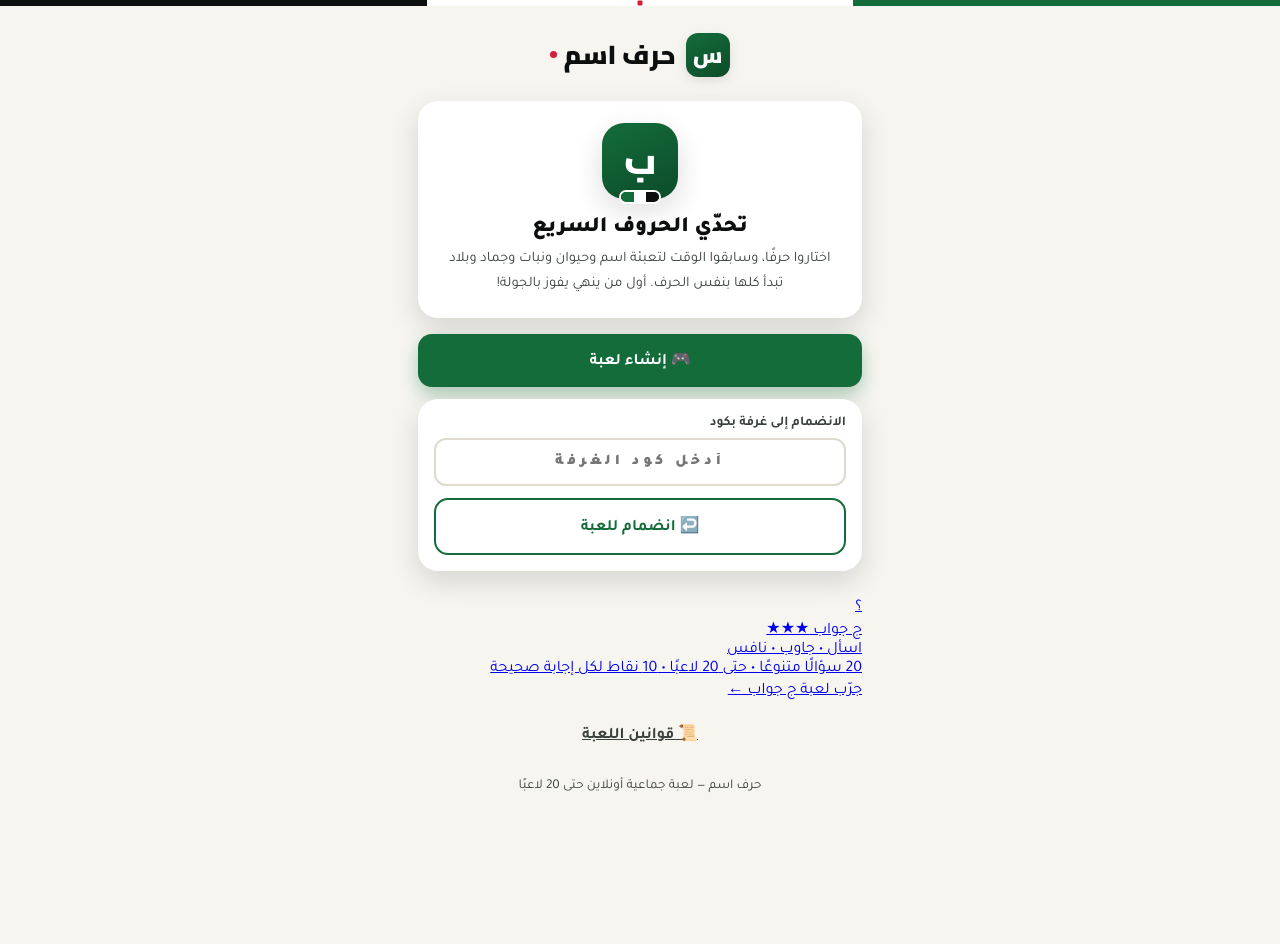
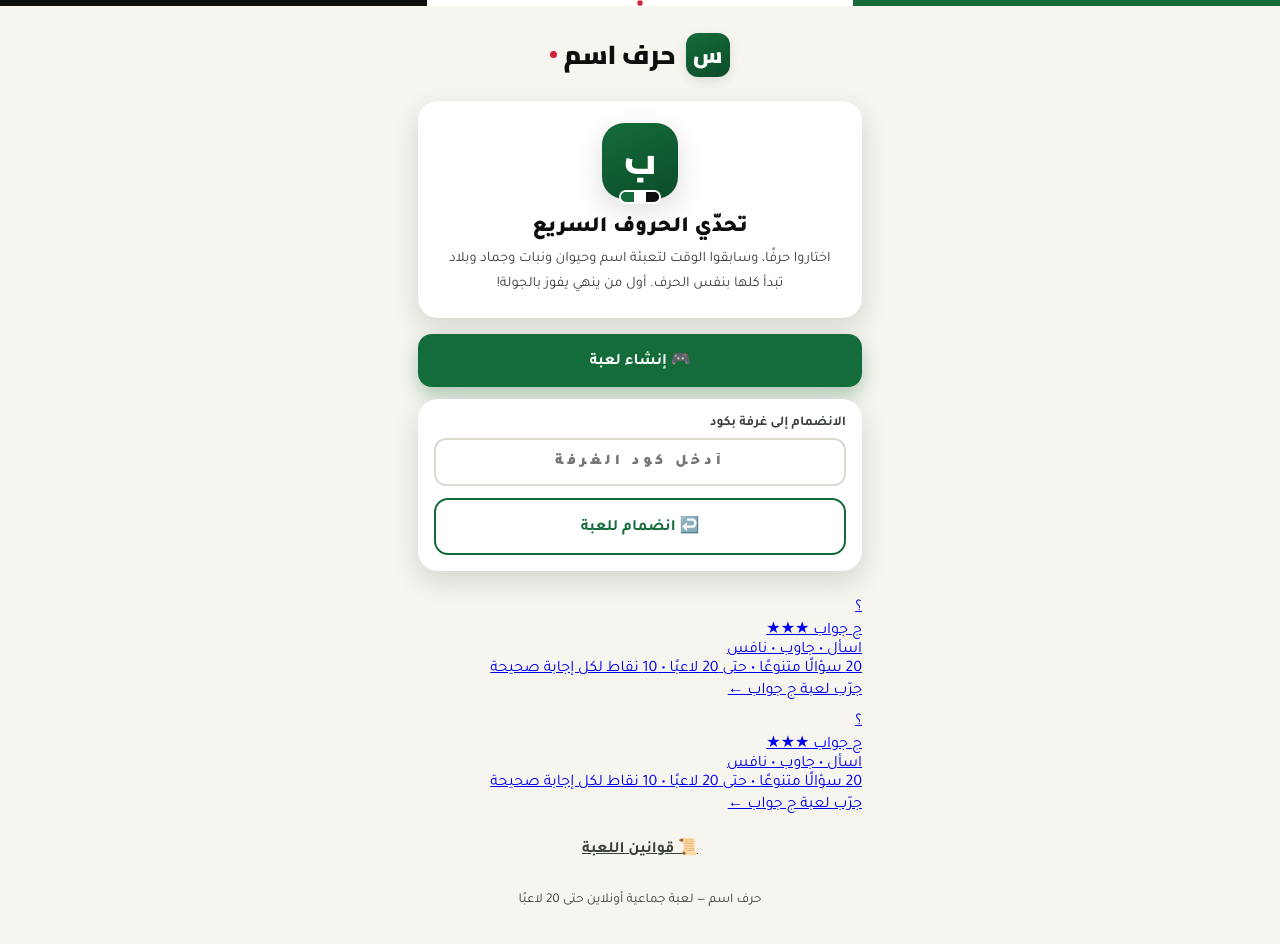
Before and after one commit to medosy96-hue/Harif--ism, a Next.js app: page / in a window 1280 px wide. Shown: the top 944 px of the page. Before the commit the page ends 835 px from the top, so only its background shows below. Built offline with nearby package versions, Linux system fonts and the light colour scheme.

Commit message:
Update page.js

```diff
--- a/app/page.js
+++ b/app/page.js
@@ -533,7 +533,7 @@ function HomeView({ prefillCode, joinCodeInput, setJoinCodeInput, onCreate, onJo
         </div>
 
         <GamePromoCard href={JEEM_JAWAB_URL} />
-
+        <GamePromoCard href={JEEM_JAWAB_URL} />
         <button className="btn btn-ghost" onClick={onRules}>📜 قوانين اللعبة</button>
       </div>
       <footer className="tiny muted">حرف اسم — لعبة جماعية أونلاين حتى 20 لاعبًا</footer>
```
